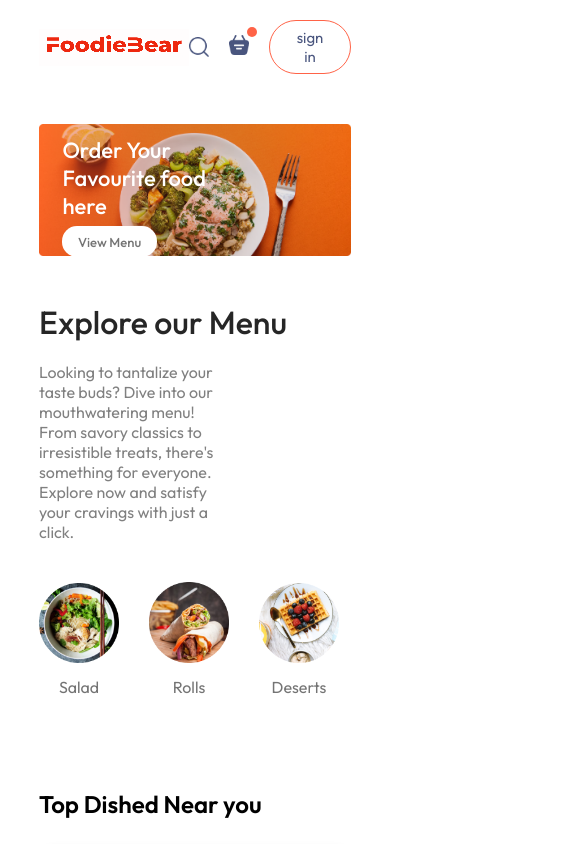
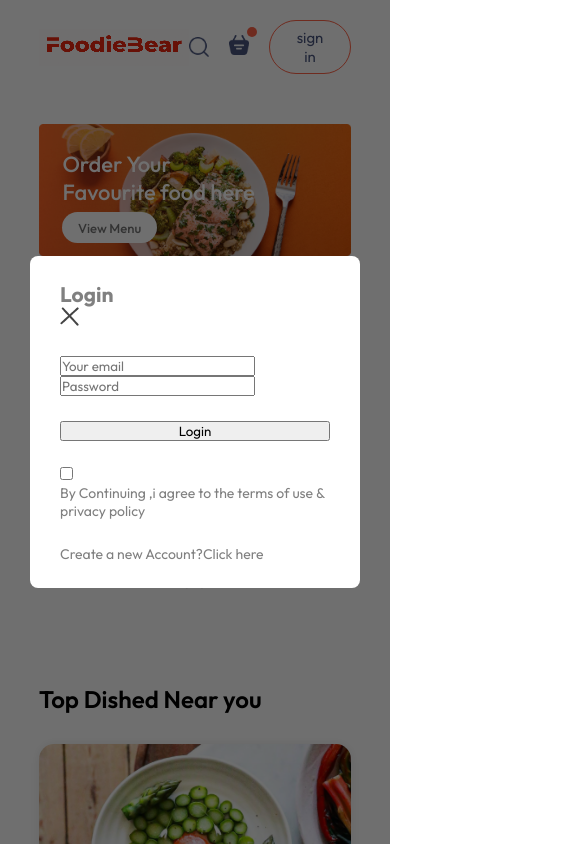
Before and after one commit to HAXAZE/FoodieBear, a React (Vite) app in the folder Frontend/: page / in a window 390 px wide. Both pictures are taken after a click on the button "sign in". Shown: the top 844 px of the page, 585 px wide, since content can reach past the window. Built offline with nearby package versions, Linux system fonts and the light colour scheme.

Commit message:
Designed the loginpopup

```diff
--- a/Frontend/src/App.jsx
+++ b/Frontend/src/App.jsx
@@ -1,16 +1,19 @@
-import React from 'react'
+import React, { useState } from 'react'
 import NavBar from './components/NavBar/NavBar'
 import { Route,Routes } from 'react-router-dom'
 import Home from './pages/Home/Home'
 import Cart from './pages/Cart/Cart'
 import PlaceOrder from './pages/PlaceOrder/PlaceOrder'
 import Footer from './components/Footer/Footer'
+import LoginPopup from './components/LoginPopup/LoginPopup'
 
 const App = () => {
+  const [showLogin,setShowLogin] = useState(false)
   return (
     <>
+    {showLogin?<LoginPopup setShowLogin={setShowLogin}/>:<></>}
     <div className='app'>
-      <NavBar/>
+      <NavBar setShowLogin={setShowLogin}/>
       <Routes>
         <Route path='/' element={<Home/>}/>
         <Route path='/Cart' element={<Cart/>}/>
--- a/Frontend/src/components/ExploreMenu/ExploreMenu.css
+++ b/Frontend/src/components/ExploreMenu/ExploreMenu.css
@@ -47,3 +47,9 @@
     padding: 2px;
     border-radius: 60%;
 }
+@media (max-width:1050px){
+    .explore-menu-text{
+        max-width: 100%;
+        font-size: 14px;
+    }
+}
--- a/Frontend/src/components/Footer/Footer.css
+++ b/Frontend/src/components/Footer/Footer.css
@@ -40,3 +40,14 @@
     background-color: gray;
     border: none;
 }
+@media (max-width:750px){
+    .footer-content{
+        display: flex;
+        flex-direction: column;
+        gap: 35px;
+    }
+    .footer-copyright{
+        text-align: center;
+
+    }
+}
--- a/Frontend/src/components/Header/Header.css
+++ b/Frontend/src/components/Header/Header.css
@@ -34,20 +34,16 @@
     padding: 1vw 2.3vw;
     background-color: white;
     font-size: max(1vw,13px);
-    border-radius: 15px;
-    border: none;
+    border-radius: 50px;
 }
 @media (max-width:1050px){
-    .header{
-        height: 38vw;
-    }
     .header-contents{
         max-width: 45%;
     }
 }
 @media (max-width:750px){
     .header-contents{
-        max-width: 55%;
+        max-width: 65%;
     }
     .header-contents p{
         display: none;
--- /dev/null
+++ b/Frontend/src/components/LoginPopup/LoginPopup.css
@@ -0,0 +1,21 @@
+.login-popup{
+    position:absolute;
+    z-index: 1;
+    width: 100%;
+    height: 100%;
+    background-color: #00000090;
+    display: grid;
+}
+.login-popup-container{
+    place-self: center;
+    width: max(23vw,330px);
+    color: #808080;
+    background-color: white;
+    display: flex;
+    flex-direction: column;
+    gap:25px;
+    padding: 25px 30px;
+    border-radius: 8px;
+    font-size: 14px;
+    animation: fadeIn 0.5s;
+}
--- /dev/null
+++ b/Frontend/src/components/LoginPopup/LoginPopup.jsx
@@ -0,0 +1,31 @@
+import React, { useState } from 'react'
+import './LoginPopup.css'
+import { assets } from '../../assets/assets'
+const LoginPopup = ({setShowLogin}) => {
+  const [currState,setCurrState] = useState("Login")
+  return (
+    <div className='login-popup'>
+        <form  className="login-popup-container">
+          <div className="login-popup-title">
+            <h2>{currState}</h2>
+            <img onClick={()=>setShowLogin(false)}src={assets.cross_icon} alt="" />
+          </div>
+          <div className="login-popup-input">
+            {currState==="Login"?<></>:<input type="text" placeholder='Your name' required />}
+            <input type="email" placeholder='Your email' required />
+            <input type='password' placeholder='Password' required/>
+          </div>
+          <button>{currState==="Sign up"?"Create Account":"Login"}</button>
+          <div className="login-popup-condition">
+            <input type="Checkbox" required />
+            <p>By Continuing ,i agree to the terms of use & privacy policy</p>
+          </div>
+          {currState ==="Login"
+          ?<p>Create a new Account?<span onClick={()=>setCurrState("Sign Up")}>Click here</span></p>
+          :<p>Already have an account?<span onClick={()=>setCurrState("Login")}>Login here</span></p>
+          }
+        </form>
+    </div>
+  )
+}
+export default LoginPopup
--- a/Frontend/src/components/NavBar/NavBar.css
+++ b/Frontend/src/components/NavBar/NavBar.css
@@ -92,5 +92,4 @@
     .navbar-menu{
        display: none;
     }
-
 }
--- a/Frontend/src/components/NavBar/NavBar.jsx
+++ b/Frontend/src/components/NavBar/NavBar.jsx
@@ -1,16 +1,17 @@
 import React, { useState } from 'react'
 import './NavBar.css'
 import { assets } from '../../assets/assets'
-const NavBar = () => {
+import { Link } from 'react-router-dom'
+const NavBar = ({setShowLogin}) => {
     const [menu,setMenu]=useState("Home");
   return (
     <div className='navbar'>
         <img src={assets.logo} alt="" className="logo" />
         <ul className="navbar-menu">
-            <li onClick={()=>setMenu("Home")} className={menu==="Home"?"active":""}>Home</li>
-            <li onClick={()=>setMenu("Menu")} className={menu==="Menu"?"active":""}>Menu</li>
-            <li onClick={()=>setMenu("mobile-app")} className={menu==="mobile-app"?"active":""}>mobile-app</li>
-            <li onClick={()=>setMenu("Contact-us")} className={menu==="Contact-us"?"active":""}>Contact-us</li>
+            <Link to='/' onClick={()=>setMenu("Home")} className={menu==="Home"?"active":""}>Home</Link>
+            <a href='#explore-menu' onClick={()=>setMenu("Menu")} className={menu==="Menu"?"active":""}>Menu</a>
+            <a href='#app-download'onClick={()=>setMenu("mobile-app")} className={menu==="mobile-app"?"active":""}>mobile-app</a>
+            <a href='#footer'onClick={()=>setMenu("Contact-us")} className={menu==="Contact-us"?"active":""}>Contact-us</a>
         </ul>
         <div className="navbar-right">
             <img src={assets.search_icon} alt="" />
@@ -18,7 +19,7 @@
                 <img src={assets.basket_icon} alt="" />
                 <div className="dot"></div>
             </div>
-            <button>sign in </button>
+            <button onClick={()=>setShowLogin(true)}>sign in </button>
         </div>
     </div>
   )
```
